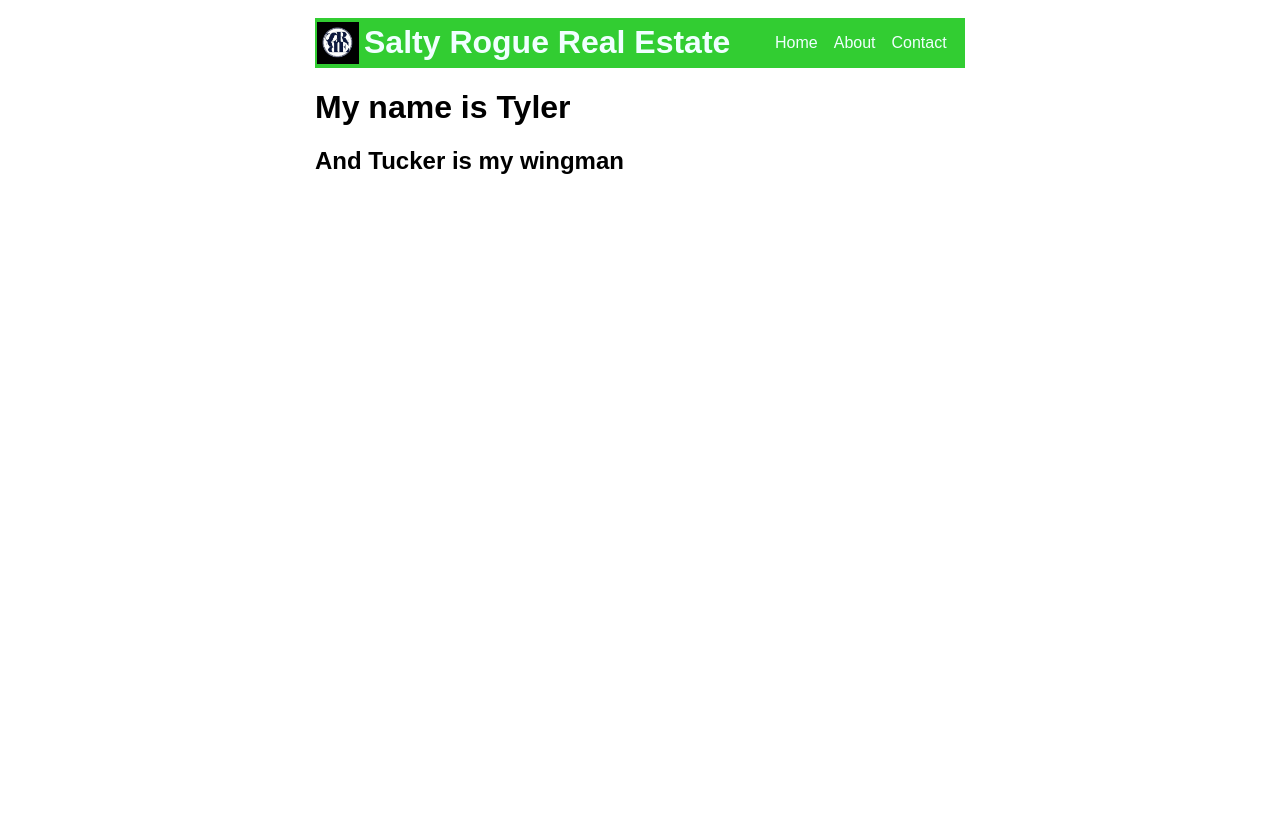
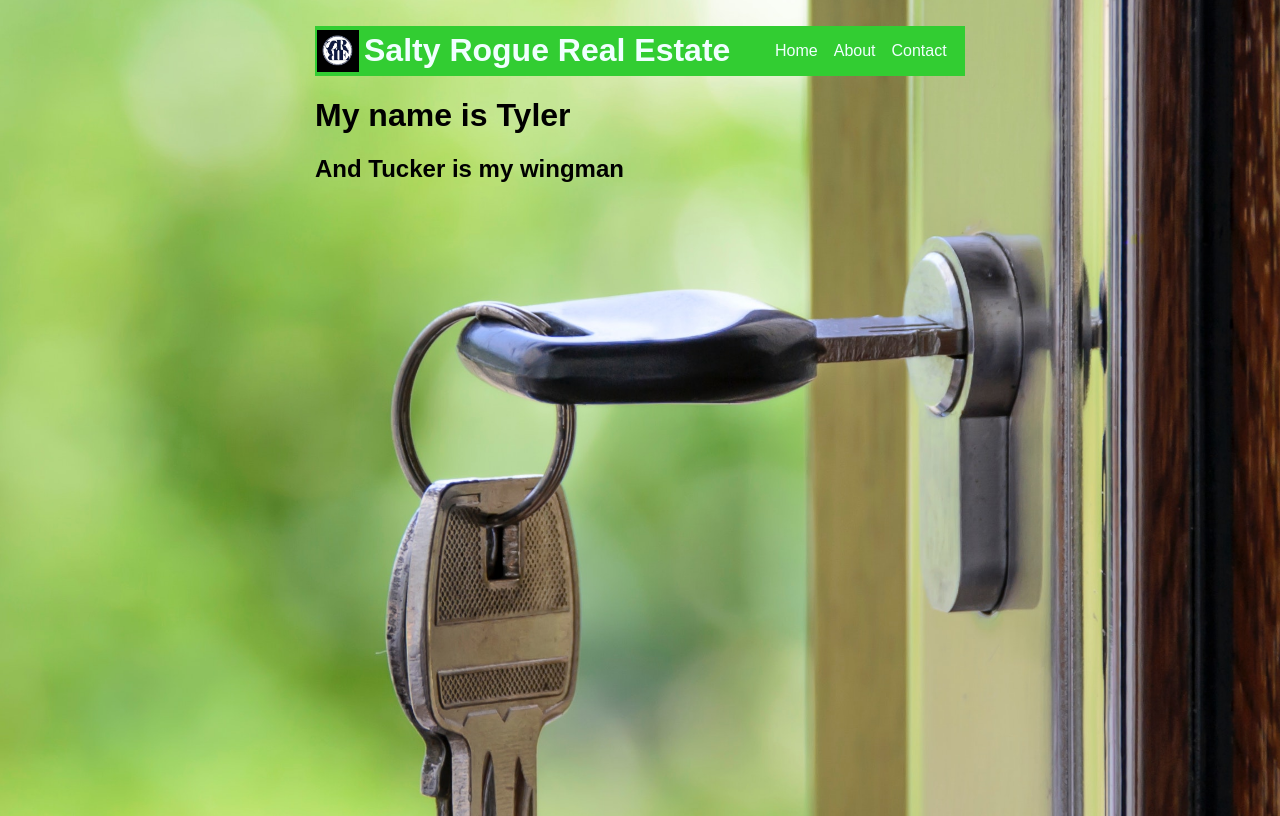
Before and after one commit to TylerOlsen14/SaltyGatsby2, a Gatsby site: page / in a window 1280 px wide. Built offline with nearby package versions, Linux system fonts and the light colour scheme; Gatsby itself is replaced by a stand-in of ours.

Commit message:
added paralax effect

```diff
--- a/src/components/layout.css
+++ b/src/components/layout.css
@@ -1,8 +1,15 @@
 html {
   font-family: sans-serif;
 }
-body {
-
+body{
+  background-image: url('../assets/close-up-door-focus-101808.jpg');
+  background-repeat: no-repeat;
+  background-attachment: fixed;
+  background-position: center;
+  background-size: 200%;
+  display: flex;
+  flex-direction: column;
+  min-height: 100vh;
 }
 header{
   display: flex;
```
Also changed, not shown: src/assets/Finn.jpg (added), src/assets/close-up-door-focus-101808.jpg (added).
